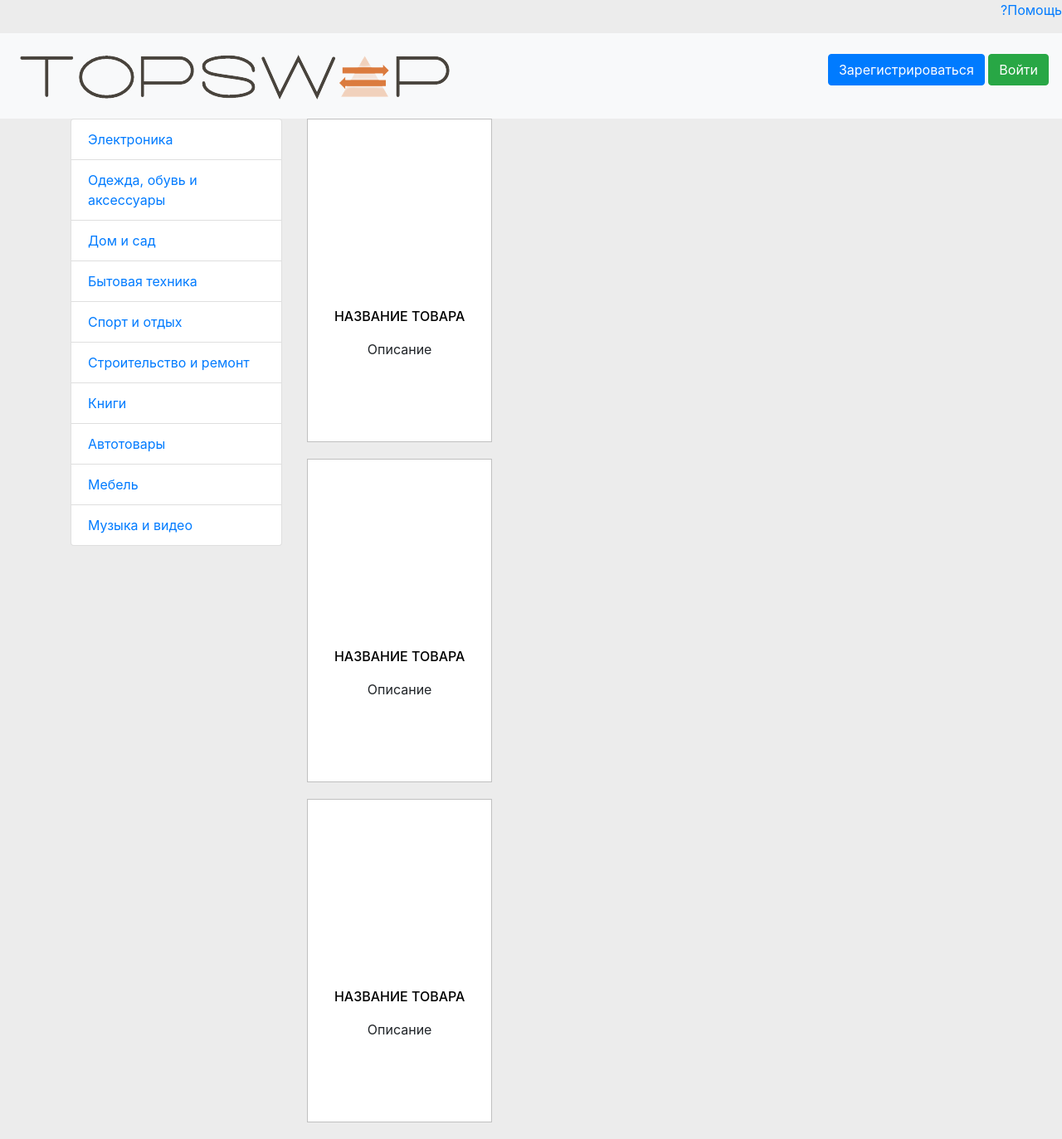
After one commit to Leonid-poc/SWAP_web, a Flask app: page /help in a window 1280 px wide. The commit adds this page. Shown: the whole page at 83% size. Run offline with Flask 2, Linux system fonts and the light colour scheme; some libraries are stand-ins or nearby versions.

Commit message:
блоки товара и каталог

```diff
--- a/main.py
+++ b/main.py
@@ -1,4 +1,4 @@
-from flask import Flask
+from flask import Flask, url_for
 from flask import render_template, redirect, request
 from flask_login import LoginManager
 from flask_login import login_user
@@ -27,12 +27,7 @@ def load_user(user_id):
 @app.route('/')
 def start():
     db_sess = db_session.create_session()
-    if current_user.is_authenticated:
-        news = db_sess.query(News).filter(
-            (News.user == current_user) | (News.is_private != True))
-    else:
-        news = db_sess.query(News).filter(News.is_private != True)
-    return render_template("index.html", news=news)
+    return render_template("base.html", title='TopSwap')
 
 
 @app.route('/register', methods=['GET', 'POST'])
@@ -83,6 +78,11 @@ def logout():
     return redirect("/")
 
 
+@app.route('/help')
+def help():
+    return render_template('main.html')
+
+
 if __name__ == '__main__':
     db_session.global_init("db/blogs.db")
     app.run(port=8080, host='127.0.0.1')
--- /dev/null
+++ b/static/css/style.css
@@ -0,0 +1,45 @@
+body{
+ background: #ececec;
+}
+img {
+ height: auto;
+ max-width: 100%;
+}
+.content{
+ margin-top: 50px;
+}
+.product {
+ background: #fff none repeat scroll 0 0;
+ border: 1px solid #c0c0c0;
+ height: 390px;
+ overflow: hidden;
+ padding: 25px 15px;
+ position: relative;
+ text-align: center;
+ transition: all 0.5s ease 0s;
+ margin-bottom: 20px;
+}
+.product:hover {
+ box-shadow: 0 0 16px rgba(0, 0, 0, 0.5);
+}
+.product-img {
+ height: 200px;
+}
+.product-title a {
+ color: #000;
+ font-weight: 500;
+ text-transform: uppercase;
+}
+.product-desc {
+ max-height: 60px;
+ overflow: hidden;
+}
+.product-price {
+ bottom: 15px;
+ left: 0;
+ position: absolute;
+ width: 100%;
+ color: #d51e08;
+ font-size: 18px;
+ font-weight: 500;
+}
--- a/templates/base.html
+++ b/templates/base.html
@@ -7,10 +7,14 @@
           href="https://stackpath.bootstrapcdn.com/bootstrap/4.4.1/css/bootstrap.min.css"
           integrity="sha384-Vkoo8x4CGsO3+Hhxv8T/Q5PaXtkKtu6ug5TOeNV6gBiFeWPGFN9MuhOf23Q9Ifjh"
           crossorigin="anonymous">
+    <link rel="stylesheet" type="text/css" href="static/css/style.css">
     <title>{{title}}</title>
 </head>
 <body>
 <header>
+    <p style="text-align: right">
+        <a href="/help">?Помощь</a>
+    </p>
     <nav class="navbar navbar-light bg-light">
         <img src="/static/img/logo.png">
         {% if current_user.is_authenticated %}
@@ -22,6 +26,8 @@
         </p>
         {% endif %}
     </nav>
+
+
 </header>
 <!-- Begin page content -->
 <main role="main" class="container">
--- /dev/null
+++ b/templates/main.html
@@ -0,0 +1,37 @@
+{% extends "base.html" %}
+
+{% block content %}
+
+<div class="row">
+    <div class="col-md-3">
+        <div class="list-group">
+            <a href="#" class="list-group-item">Электроника</a>
+            <a href="#" class="list-group-item">Одежда, обувь и аксессуары</a>
+            <a href="#" class="list-group-item">Дом и сад</a>
+            <a href="#" class="list-group-item">Бытовая техника</a>
+            <a href="#" class="list-group-item">Спорт и отдых</a>
+            <a href="#" class="list-group-item">Строительство и ремонт</a>
+            <a href="#" class="list-group-item">Книги</a>
+            <a href="#" class="list-group-item">Автотовары</a>
+            <a href="#" class="list-group-item">Мебель</a>
+            <a href="#" class="list-group-item">Музыка и видео</a>
+        </div>
+    </div>
+    <div class="col-md-8 products">
+        <div class="row">
+            <div class="col-sm-4">
+                {% for i in range(3) %}
+                <div class="product">
+                    <div class="product-img">
+                    </div>
+                    <p class="product-title">
+                        <a href="#">Название товара</a>
+                    </p>
+                    <p class="product-desc">Описание</p>
+                </div>
+                {% endfor %}
+            </div>
+        </div>
+    </div>
+</div>
+{% endblock %}
```
Also changed, not shown: templates/help.html (added, +10 -0 lines), templates/vse.html (added, +10 -0 lines).
